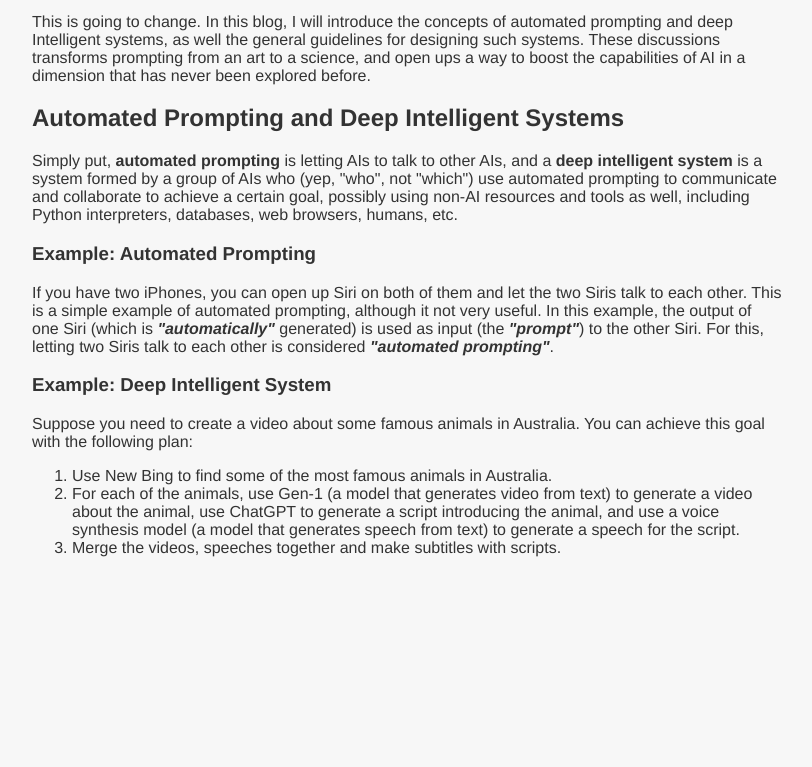
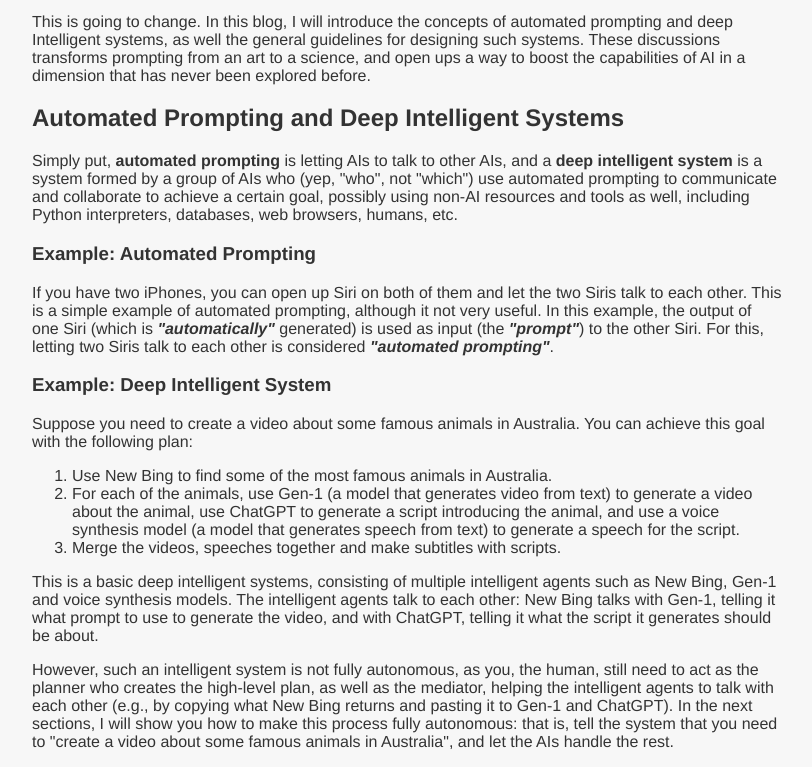
Before and after one commit to Trent-Fellbootman/trent-fellbootman.github.io, a plain HTML site: page blogs/prompt-systems.html in a window 1280 px wide. Shown: the part 734-1501 px from the top of the page, without its empty margins (233-1045 px from the left). Before the commit the page ends 1307 px from the top, so only its background shows below. Drawn offline with Linux system fonts and the light colour scheme.

Commit message:
finished introductory parts; move on to design guidelines.

```diff
--- a/blogs/prompt-systems.html
+++ b/blogs/prompt-systems.html
@@ -105,7 +105,11 @@
     </ol>
 
     <p>
+        This is a basic deep intelligent systems, consisting of multiple intelligent agents such as New Bing, Gen-1 and voice synthesis models. The intelligent agents talk to each other: New Bing talks with Gen-1, telling it what prompt to use to generate the video, and with ChatGPT, telling it what the script it generates should be about.
+    </p>
 
+    <p>
+        However, such an intelligent system is not fully autonomous, as you, the human, still need to act as the planner who creates the high-level plan, as well as the mediator, helping the intelligent agents to talk with each other (e.g., by copying what New Bing returns and pasting it to Gen-1 and ChatGPT). In the next sections, I will show you how to make this process fully autonomous: that is, tell the system that you need to "create a video about some famous animals in Australia", and let the AIs handle the rest.
     </p>
 </p>
 
```
